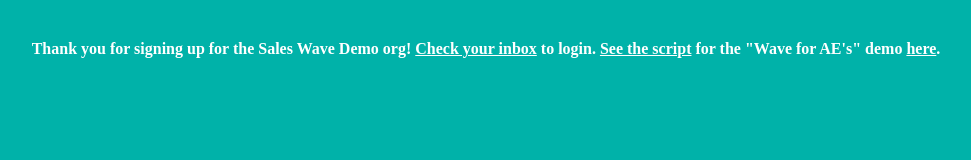
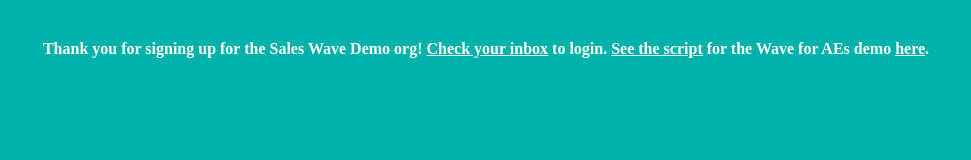
Before and after one commit to SalesWave/SalesWaveDemo, a plain HTML site: page success.html in a window 1280 px wide. Shown: the whole page, without its empty margins (154-1125 px from the left). Drawn offline with Linux system fonts and the light colour scheme.

Commit message:
Update success.html

```diff
--- a/success.html
+++ b/success.html
@@ -7,7 +7,7 @@
 <body class="home">
 <div class="container wrapper">
   <div class="row">
-    <h4>Thank you for signing up for the Sales Wave Demo org! <u>Check your inbox</u> to login. <u>See the script</u> for the &quot;Wave for AE's&quot; demo <a style="color: #fff;" href="http://bit.ly/Org62SalesWave">here</a>.</h4>
+    <h4>Thank you for signing up for the Sales Wave Demo org! <u>Check your inbox</u> to login. <u>See the script</u> for the Wave for AEs demo <a style="color: #fff;" href="http://bit.ly/Org62SalesWave">here</a>.</h4>
   </div>
 </div>
 </body>
```
